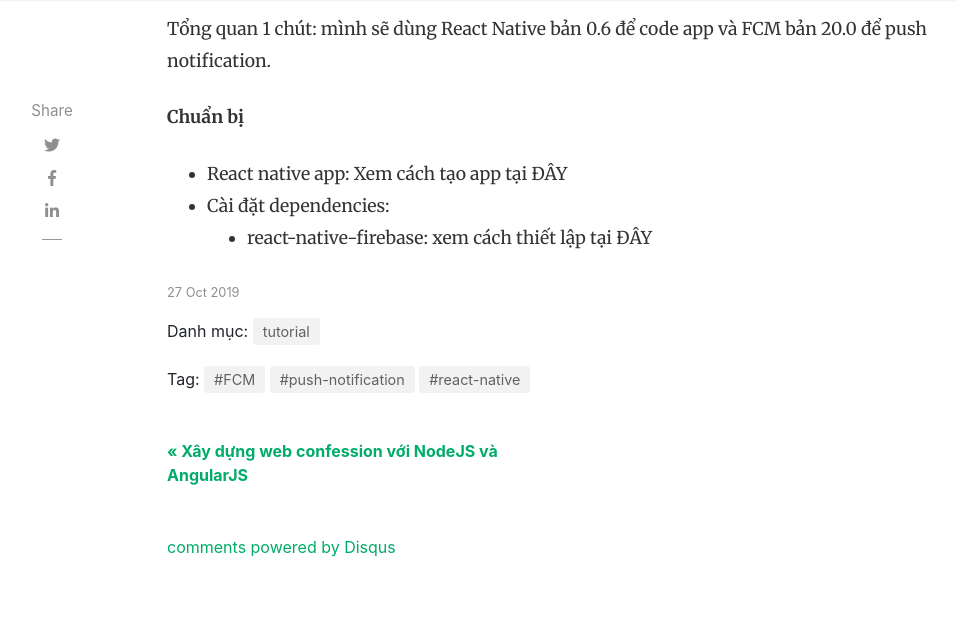
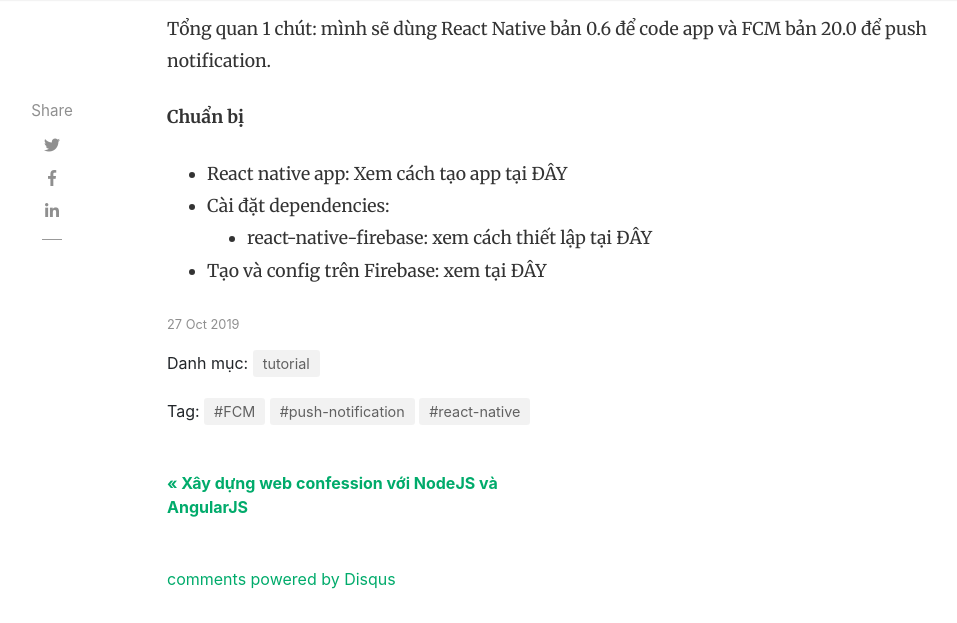
Before and after one commit to tuitucode/tuitucode.github.io, a Jekyll site: the page built from _posts/2019-10-27-push-notification-w-FCM-in-react-native.md, in a window 1280 px wide and 900 px high, scrolled down 3624 px, cut to the strip 0-623 px from the top of the window. Shown: the whole strip, without its empty margins (118-1075 px from the left). Built offline with Jekyll 4.4.1, drawn with Linux system fonts in a browser that asks for light colours; nearby versions of some CDN libraries; comment, search, counter and statistics services are not loaded.

Commit message:
Create 2019-10-27-push-notification-w-FCM-in-react-native.md

```diff
--- a/_posts/2019-10-27-push-notification-w-FCM-in-react-native.md
+++ b/_posts/2019-10-27-push-notification-w-FCM-in-react-native.md
@@ -77,3 +77,5 @@ Tổng quan 1 chút: mình sẽ dùng React Native bản 0.6 để code app và
 - React native app: Xem cách tạo app tại ĐÂY
 - Cài đặt dependencies:
 	- react-native-firebase: xem cách thiết lập tại ĐÂY
+
+- Tạo và config trên Firebase: xem tại ĐÂY
```
